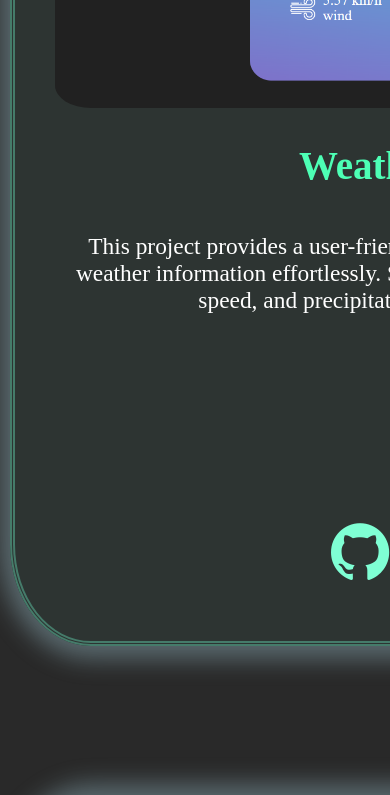
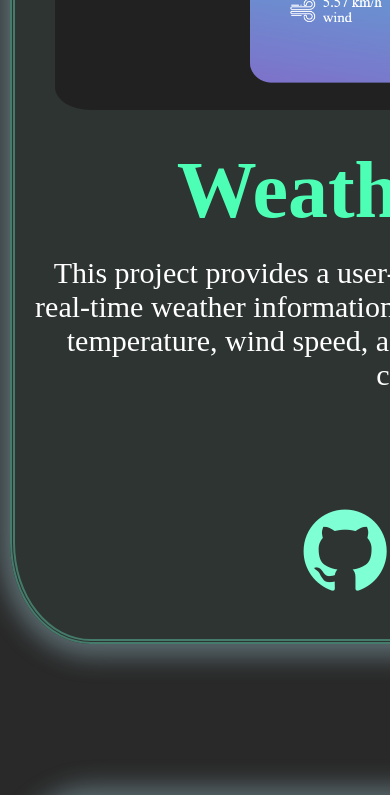
Before and after one commit to abhishek7-s/me, a plain HTML site: page index.html in a window 390 px wide. Shown: the part 2960-3755 px from the top of the page. Drawn offline with nearby package versions, Linux system fonts and the light colour scheme.

Commit message:
updated cards

```diff
--- a/CSS/style.css
+++ b/CSS/style.css
@@ -615,31 +615,26 @@ nav i{
         /* align-items: center; */
     }
     .pr1{
-        padding-bottom: 2vw;
+        padding-bottom: 1vw;
         height: 1000px;
         width: 800px;
     }
     .pr1:hover{
         box-shadow: 1px 1px 5vw 1px lightblue;
-        height: 1050px;
-        width: 850px;
         border: 5px solid rgb(69, 123, 106);
     }
-    .pr1 p{
-        padding:30px;
-        font-size: 6vw;
+    .prInfo h1{
+        font-size: 80px;
     }
-    .pr1 a{
-        font-size: 70px;
+    .prInfo p{
+        font-size: 30px;
+    }
+    .links a{
+        font-size: 100px;
         font-weight: 800;
         text-decoration: none;
-        /* color: rosybrown; */
     }
 }
-
-
-
-
 
 
 .footer{
```
